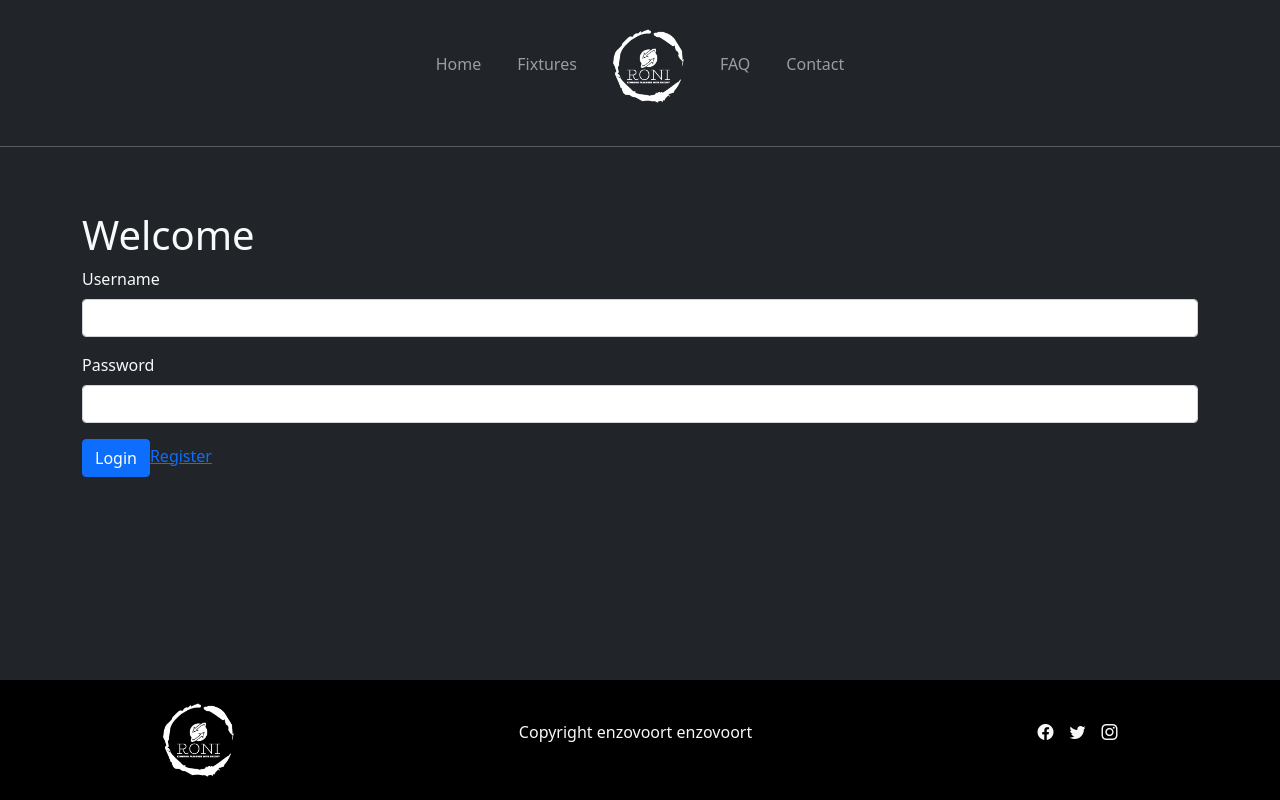
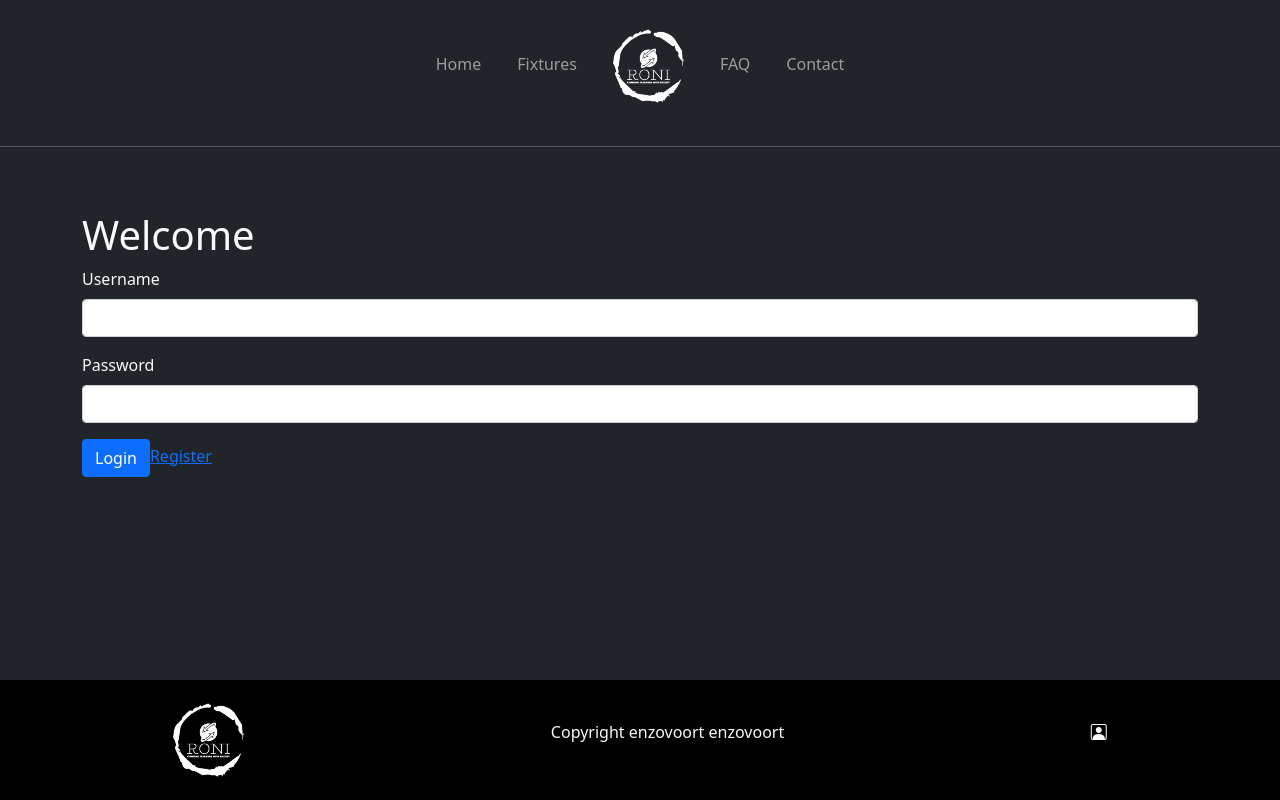
Before and after one commit to NielBeynaertss/Eindwerk-Front-end, an Angular app in the folder Eindwerk-frontend-angular/: page / in a window 1280 px wide. Built offline with nearby package versions, Linux system fonts and the light colour scheme.

Commit message:
Profile icon + link --> secure

```diff
--- a/Eindwerk-frontend-angular/src/app/footer/footer.component.html
+++ b/Eindwerk-frontend-angular/src/app/footer/footer.component.html
@@ -8,9 +8,7 @@
       </div>
       <div>
         <ul class="d-flex gap-3 list-unstyled">
-          <li><a href="#"><i class="bi bi-facebook  text-light"></i></a></li>
-          <li><a href="#"><i class="bi bi-twitter text-light"></i></a></li>
-          <li><a href="#"><i class="bi bi-instagram text-light"></i></a></li>
+          <li><a routerLink="/secure"><i class="bi bi-person-square text-light"></i></a></li>
         </ul>
       </div>
     </div>
```
Also changed, not shown: Eindwerk-frontend-angular/src/app/footer/footer.component.css (line endings or trailing spaces).
